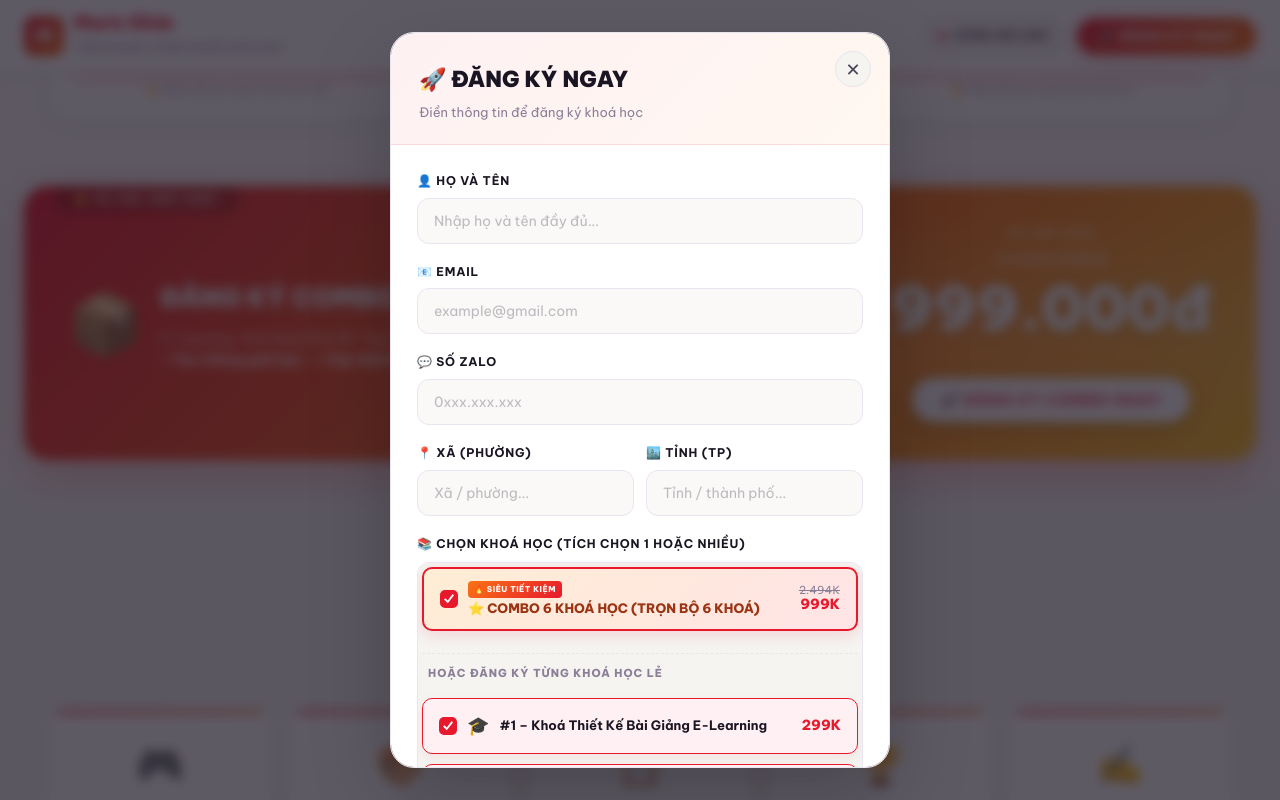
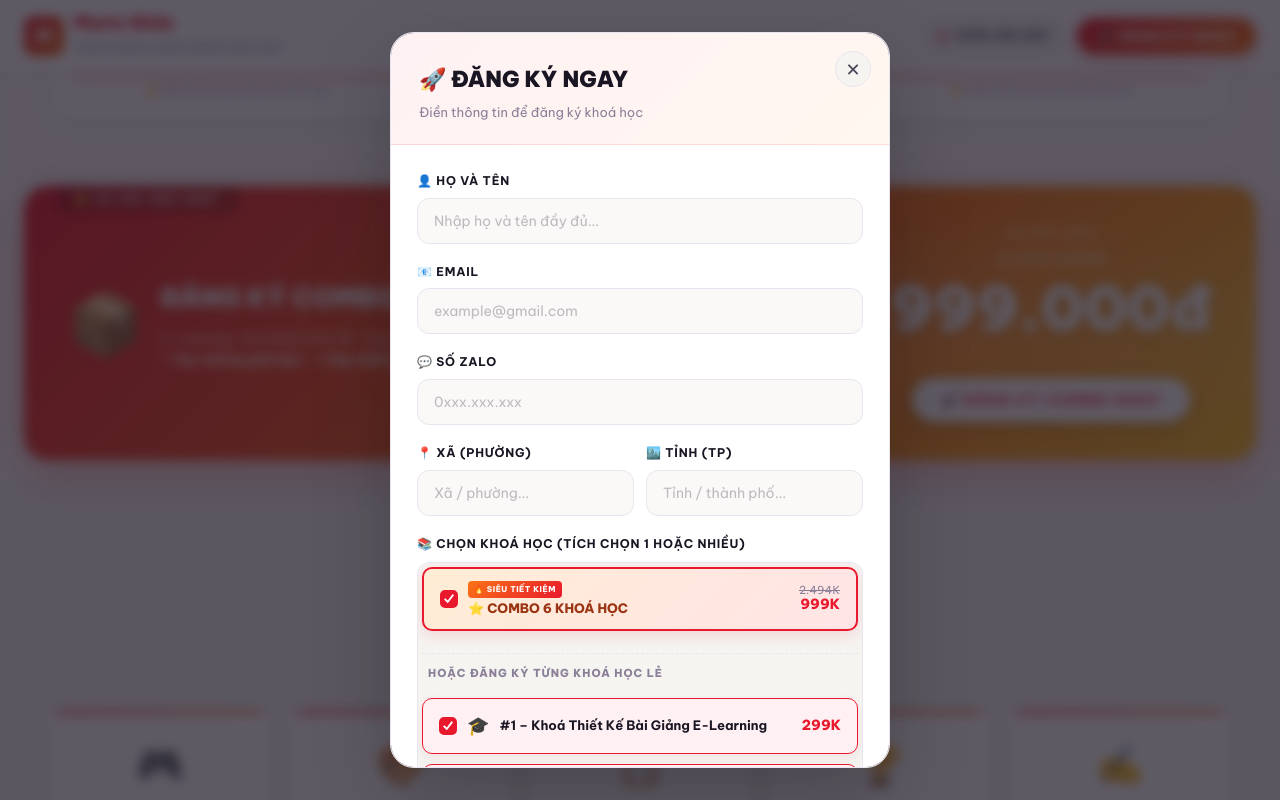
Before and after one commit to Marioslide339/khoahoccongnghe2_marisslide, a React (Vite) app: page / in a window 1280 px wide. Both pictures are taken after a click on the button "🚀 ĐĂNG KÝ COMBO NGAY". Shown: the part 1636-2436 px from the top of the page. Built offline with nearby package versions, Linux system fonts and the light colour scheme.

Commit message:
Update App.tsx

```diff
--- a/src/App.tsx
+++ b/src/App.tsx
@@ -767,7 +767,7 @@ function RegisterModal({ defaultCourse = '', onClose, onPayment }: RegisterModal
                       />
                       <div className="course-check-info">
                         <span className="course-check-badge">🔥 Siêu tiết kiệm</span>
-                        <span className="course-check-title">⭐ COMBO 6 KHOÁ HỌC (TRỌN BỘ 6 KHOÁ)</span>
+                        <span className="course-check-title">⭐ COMBO 6 KHOÁ HỌC</span>
                       </div>
                     </div>
                     <div className="course-check-price">
```
